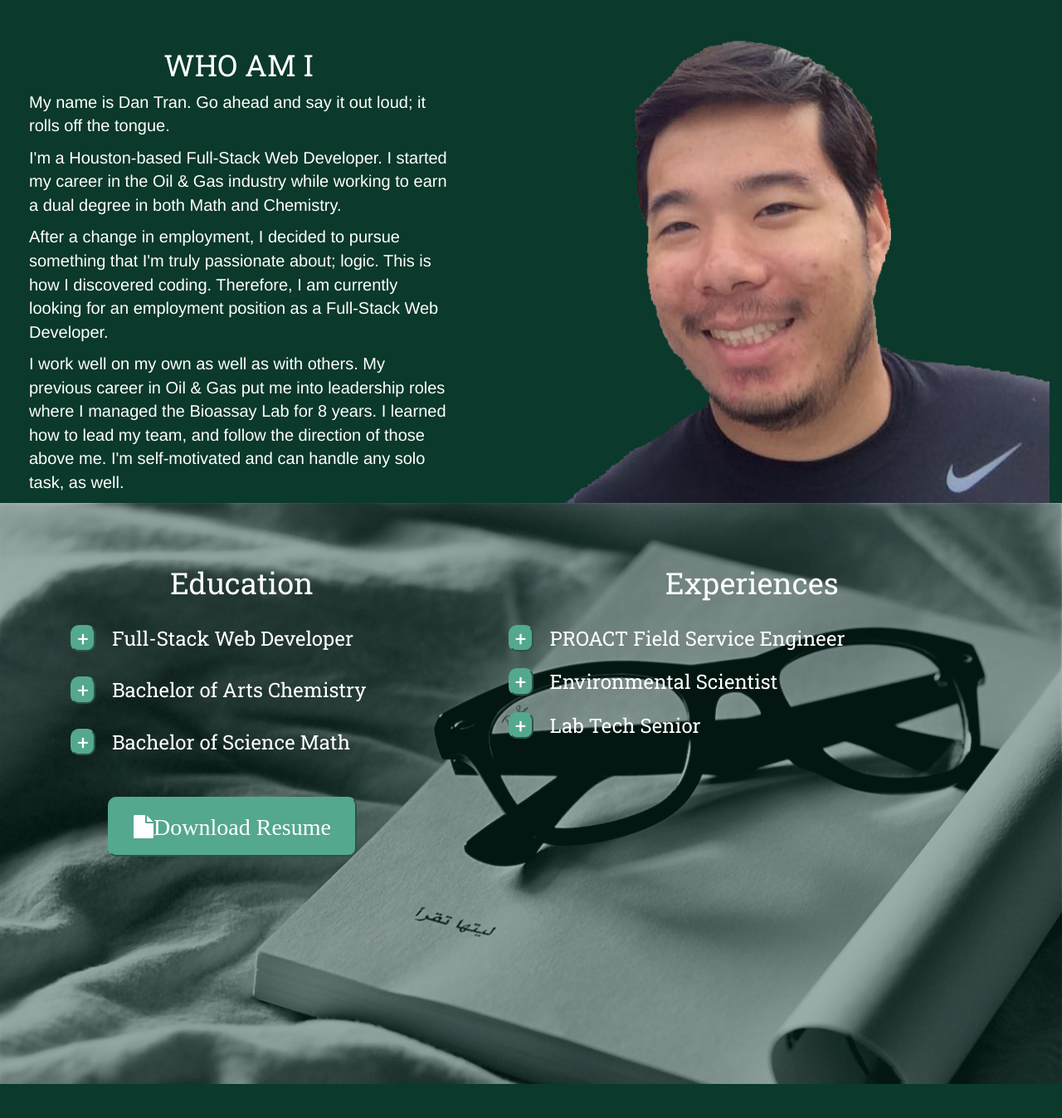
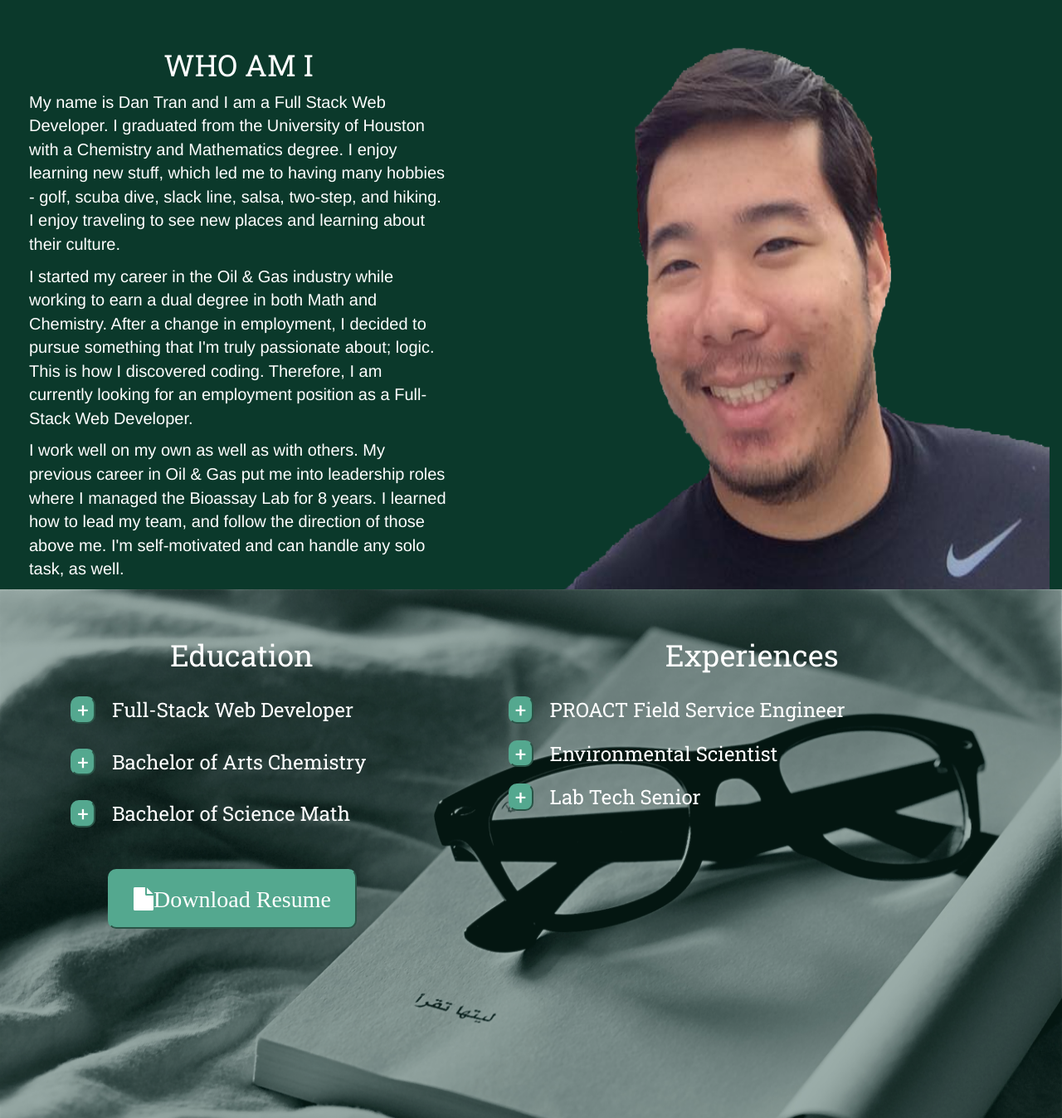
Before and after one commit to DanDaManTran/danPortfolio, a PHP site: page / in a window 1280 px wide. Shown: the part 701-2048 px from the top of the page at 83% size. Run offline with PHP 8.4, Linux system fonts and the light colour scheme; some libraries are stand-ins or nearby versions.

Commit message:
positioning

```diff
--- a/assets/css/style.css
+++ b/assets/css/style.css
@@ -57,7 +57,7 @@ h1, h3{
 /*title section with profile picture*/
 .profile{
 	position: absolute;
-	margin-top: -58%;
+	margin-top: -70rem;
 	margin-left: 10%;
 	width: 80%;
 }
@@ -120,7 +120,7 @@ i{
 
 .profileTwo{
 	position: absolute;
-	margin-top: -58%;
+	margin-top: -76rem;
 	width: 100%;
 }
 
--- a/index.html
+++ b/index.html
@@ -72,11 +72,9 @@
 			<div class="row">
 				<div class="bioBody col-sm-6">
 					<h1 class="bioTitle">WHO AM I</h1>
-					<p class="bioText">My name is Dan Tran. Go ahead and say it out loud; it rolls off the tongue.</p>
+					<p class="bioText">My name is Dan Tran and I am a Full Stack Web Developer.  I graduated from the University of Houston with a Chemistry and Mathematics degree. I enjoy learning new stuff, which led me to having many hobbies - golf, scuba dive, slack line, salsa, two-step, and hiking. I enjoy traveling to see new places and learning about their culture.</p>
 
-					<p class="bioText">I'm a Houston-based Full-Stack Web Developer. I started my career in the Oil & Gas industry while working to earn a dual degree in both Math and Chemistry.</p>
-
-					<p class="bioText">After a change in employment, I decided to pursue something that I'm truly passionate about; logic. This is how I discovered coding. Therefore, I am currently looking for an employment position as a Full-Stack Web Developer.</p>
+					<p class="bioText">I started my career in the Oil & Gas industry while working to earn a dual degree in both Math and Chemistry. After a change in employment, I decided to pursue something that I'm truly passionate about; logic. This is how I discovered coding. Therefore, I am currently looking for an employment position as a Full-Stack Web Developer.</p>
 
 					<p class="bioText">I work well on my own as well as with others. My previous career in Oil & Gas put me into leadership roles where I managed the Bioassay Lab for 8 years. I learned how to lead my team, and follow the direction of those above me. I'm self-motivated and can handle any solo task, as well.</p>
 				</div>
```
